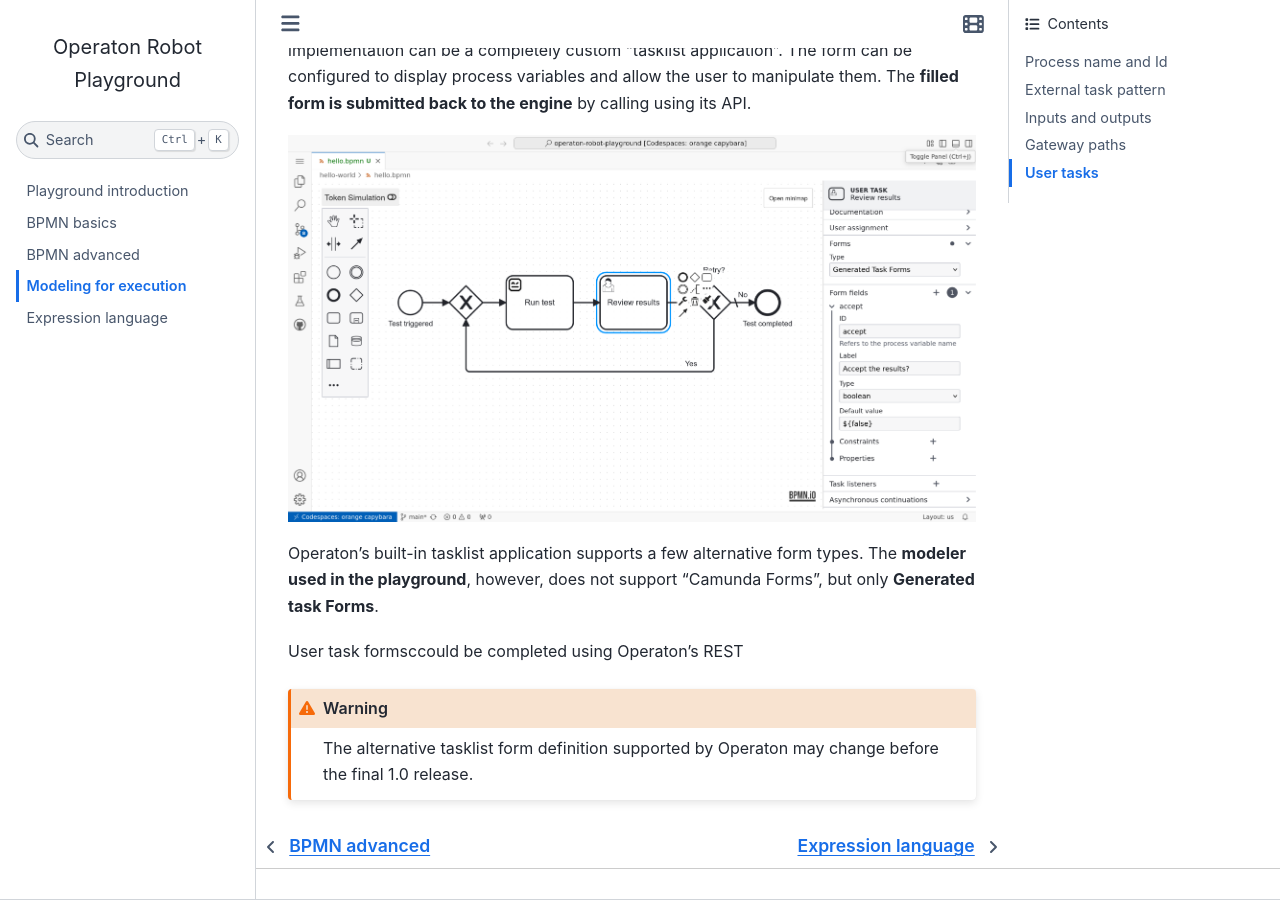
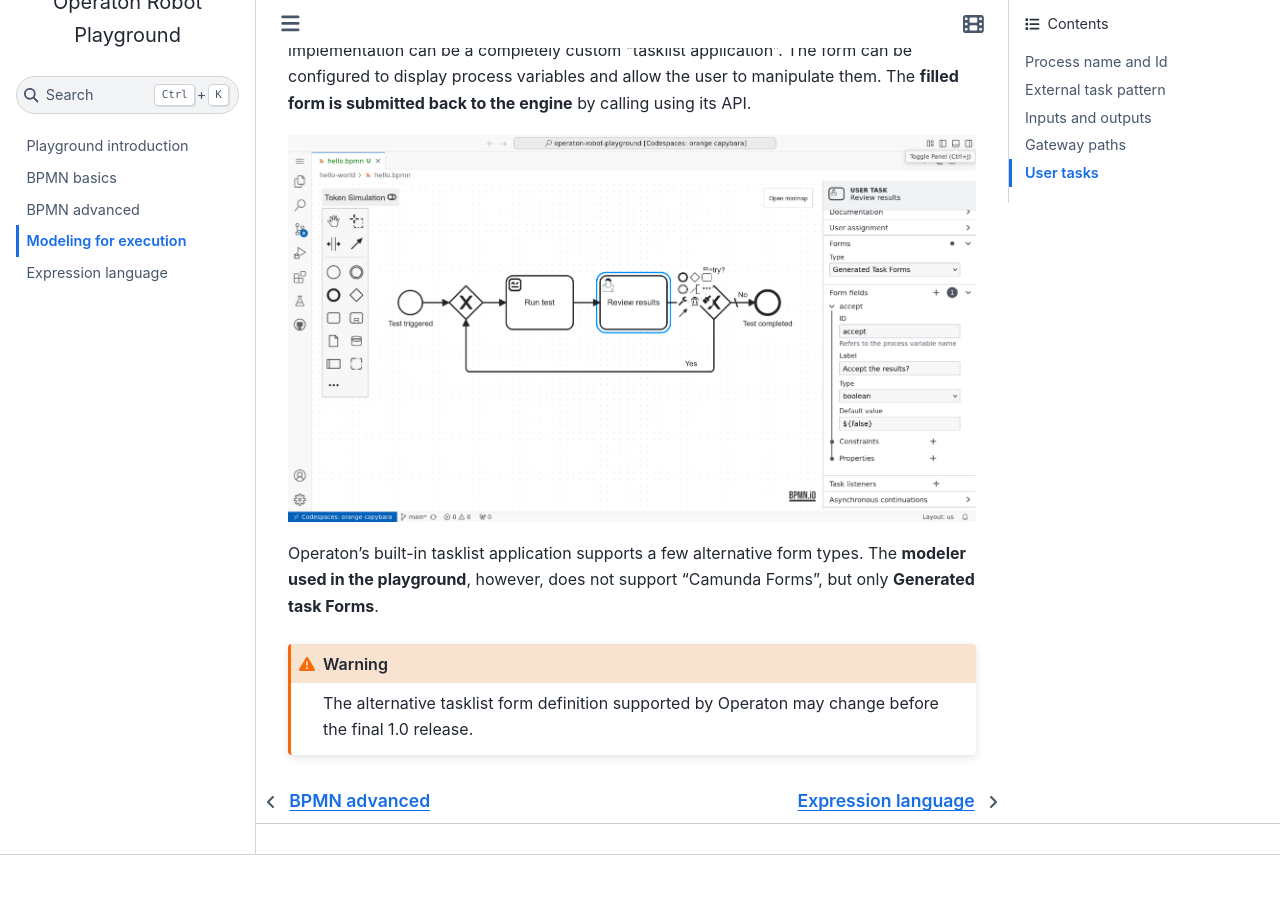
Before and after one commit to datakurre/operaton-robot-playground, a Sphinx documentation site: the page built from docs/operaton/index.md, in a window 1280 px wide and 900 px high, scrolled down 5115 px. Built offline with Sphinx 7.4.7 and the Sphinx Book theme 1.1.4, drawn with Linux system fonts in a browser that asks for light colours; a script that is not in the unit is left out; after the commit the page ends 5970 px from its top, so only the background shows below that.

Commit message:
Update modeling for execution

````diff
--- a/docs/operaton/index.md
+++ b/docs/operaton/index.md
@@ -89,8 +89,6 @@
 
 Operaton's built-in tasklist application supports a few alternative form types. The **modeler used in the playground**, however, does not support "Camunda Forms", but only **Generated task Forms**.
 
-User task formsccould be completed using Operaton's REST
-
 ```{warning}
 The alternative tasklist form definition supported by Operaton may change before the final 1.0 release.
 ```
````
